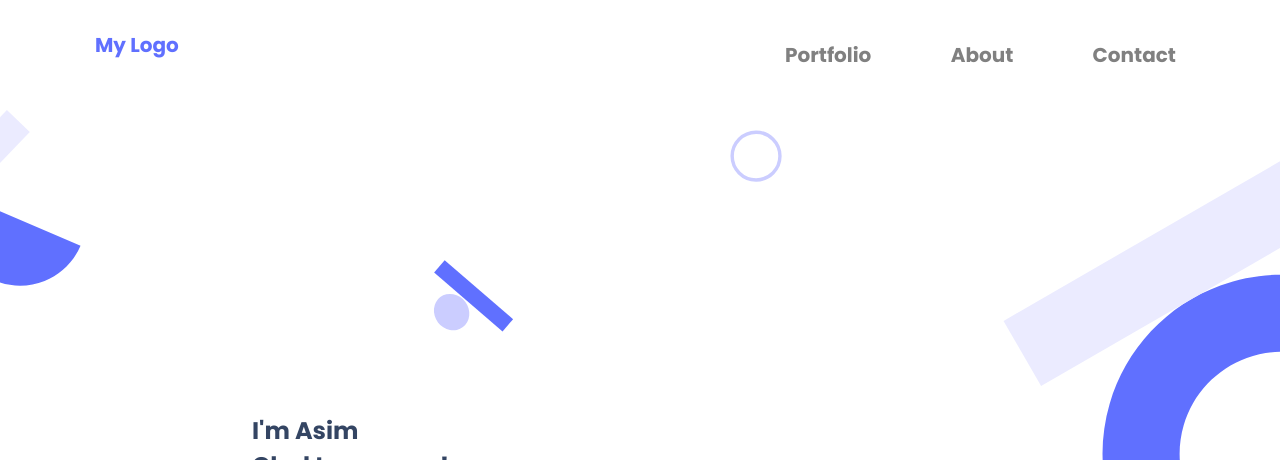
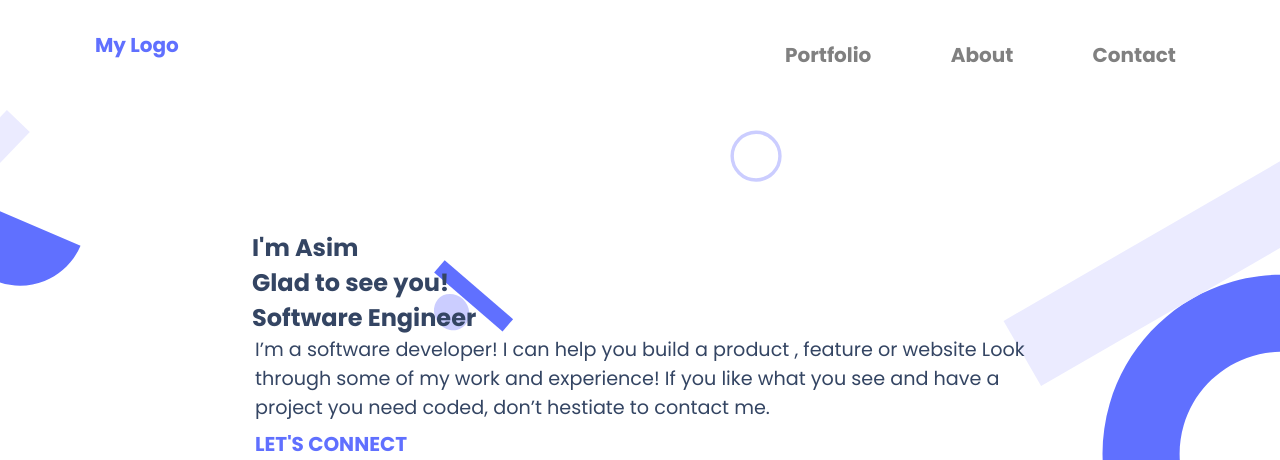
Before and after one commit to AsimKhan2019/HTML_Mobile_Exercise, a website: page index.html in a window 1280 px wide. Shown: the top 460 px of the page. Drawn offline with Linux system fonts and the light colour scheme.

Commit message:
fixed styles

```diff
--- a/style.css
+++ b/style.css
@@ -644,7 +644,6 @@ details[open] summary::after {
 
   #hero h2 {
     display: flex;
-    padding-top: 183px;
     padding-left: 222px;
   }
 
```
